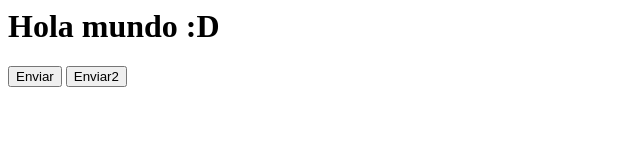
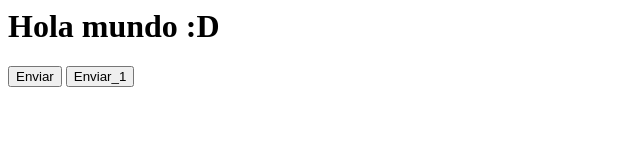
Before and after one commit to JeffersonDavidGaraySantos/desarrollo-de-aplicaciones-web-2025-1, a plain HTML site: page index.html in a window 1280 px wide. Shown: the full height of the page, 0-640 px from the left. Drawn offline with Linux system fonts and the light colour scheme.

Commit message:
se cambio el tab del boton por un input

```diff
--- a/index.html
+++ b/index.html
@@ -5,7 +5,7 @@
     <body>
         <h1>Hola mundo :D</h1>
         <button>Enviar</button>
-        <button>Enviar2</button>
+        <input type="button" value="Enviar_1"/>
     </body>
     <footer>
 
```
